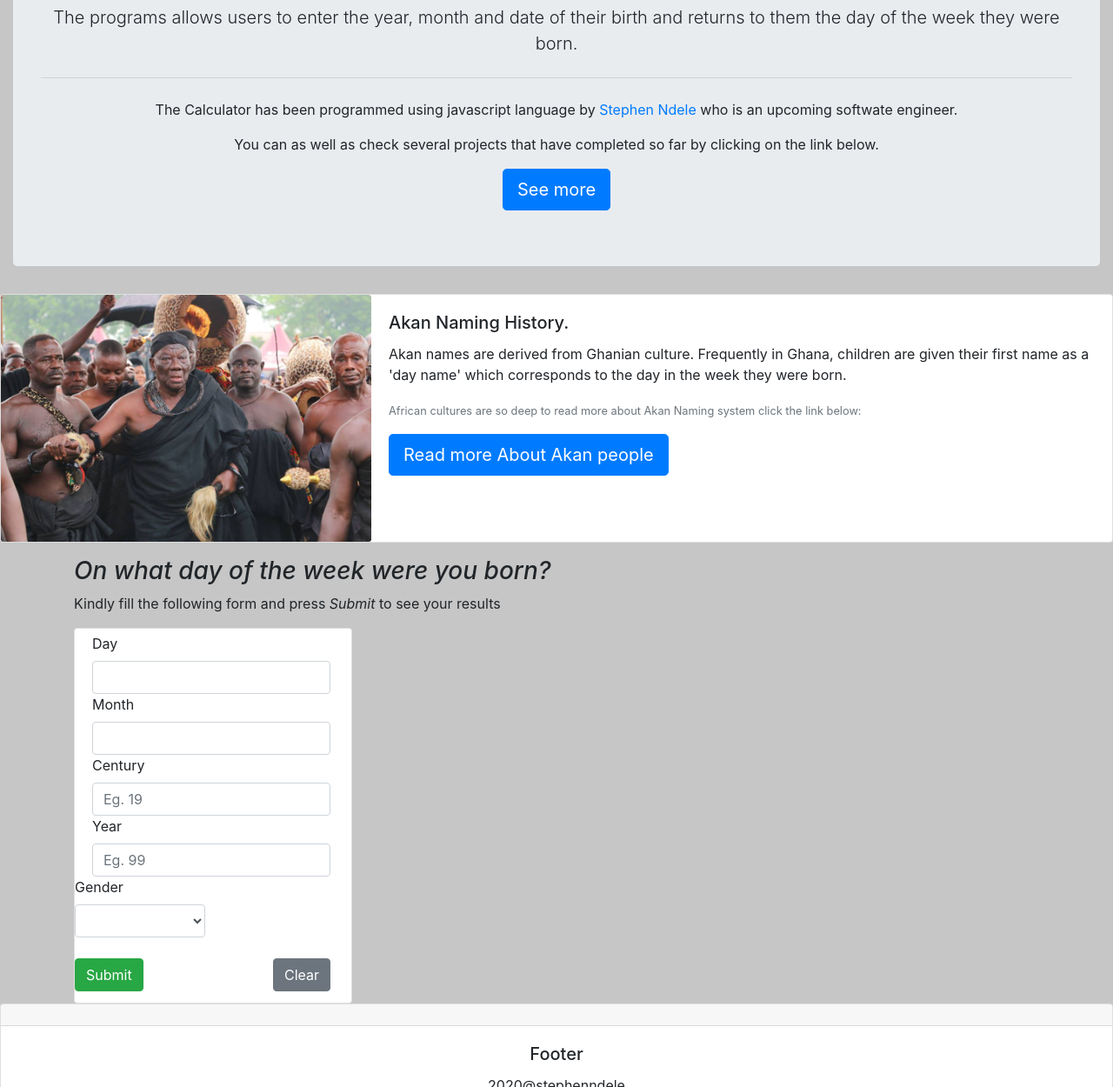
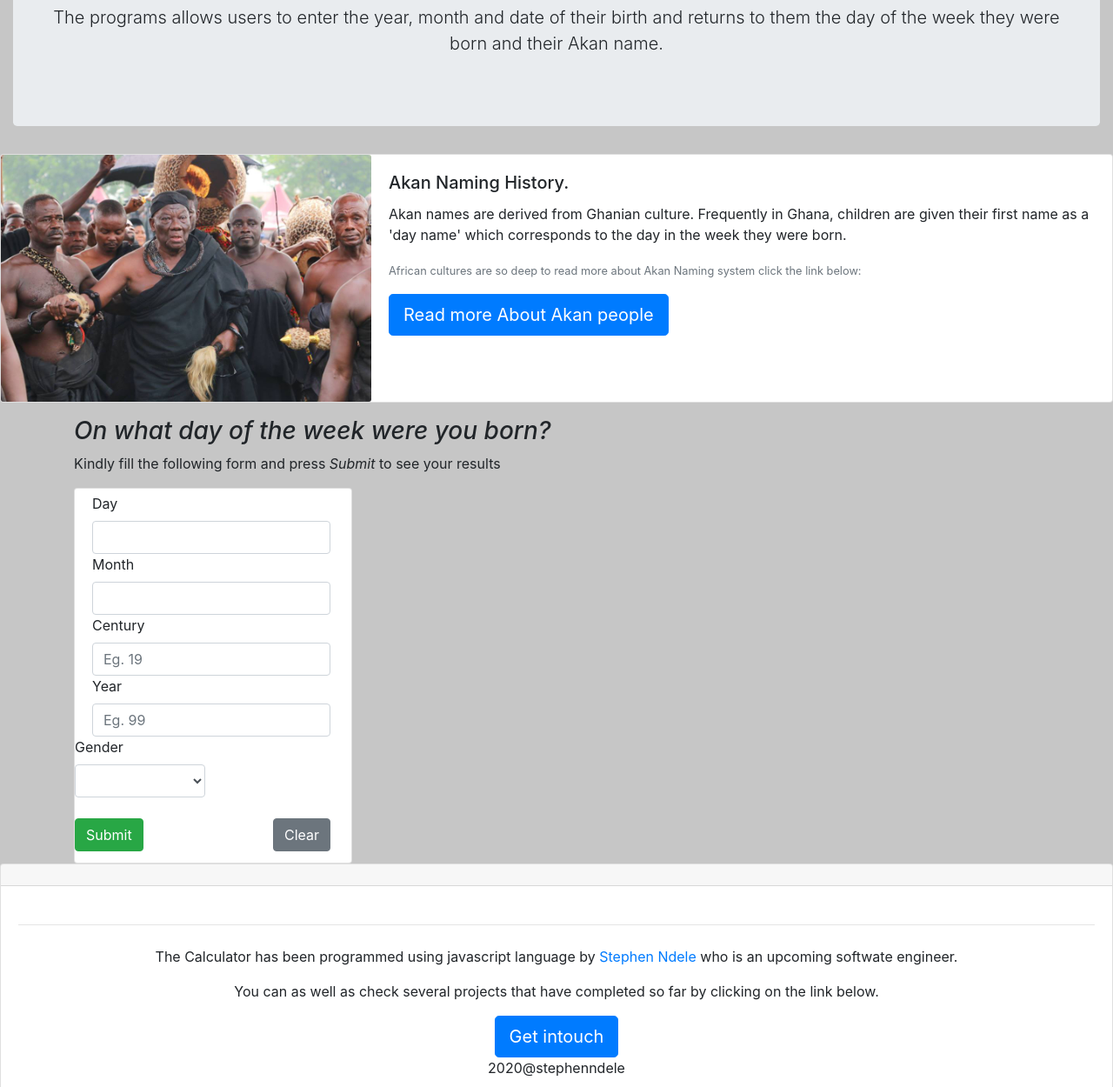
Before and after one commit to stephenndele/birthday-calculator, a plain HTML site: page index.html in a window 1280 px wide. Shown: the part 190-1440 px from the top of the page at 87% size. Drawn offline with nearby package versions, Linux system fonts and the light colour scheme.

Commit message:
Changed layout design

```diff
--- a/index.html
+++ b/index.html
@@ -31,12 +31,9 @@
     <div class="container-fluid text-center">
         <div class="jumbotron">
           <h1 class="display-4">Hello, Welcome to birthday calculator</h1>
-            <p class="lead"> The programs allows users to enter the year, month and date of their birth and returns to them the day of the week they were born.
+            <p class="lead"> The programs allows users to enter the year, month and date of their birth and returns to them the day of the week they were born and their Akan name.
                 </p>
-            <hr class="my-4">
-            <p>The Calculator has been programmed using javascript language by <a href="https://stephenndele.github.io/portfolio-stephen/"> Stephen Ndele </a> who is an upcoming softwate engineer.</p>
-            <p>You can as well as check several projects that have completed so far by clicking on the link below.</p>
-            <a class="btn btn-primary btn-lg" href="https://github.com/stephenndele" role="button">See more</a>
+
           </div>
     </div>
     <div class="card mb-3" style="max-width: 1500px;">
@@ -106,9 +103,12 @@
       <div class="card-header">
       </div>
       <div class="card-body">
-        <h5 class="card-title">Footer</h5>
+        <hr class="my-4">
+        <p>The Calculator has been programmed using javascript language by <a href="https://stephenndele.github.io/portfolio-stephen/"> Stephen Ndele </a> who is an upcoming softwate engineer.</p>
+        <p>You can as well as check several projects that have completed so far by clicking on the link below.</p>
+        <a class="btn btn-primary btn-lg" href="https://github.com/stephenndele" role="button">Get intouch</a>
         <p class="card-text">2020@stephenndele</p>
-        <a href="#" class="btn btn-primary">Get in touch</a>
+
       </div>
       <div class="card-footer text-muted">
 
```
